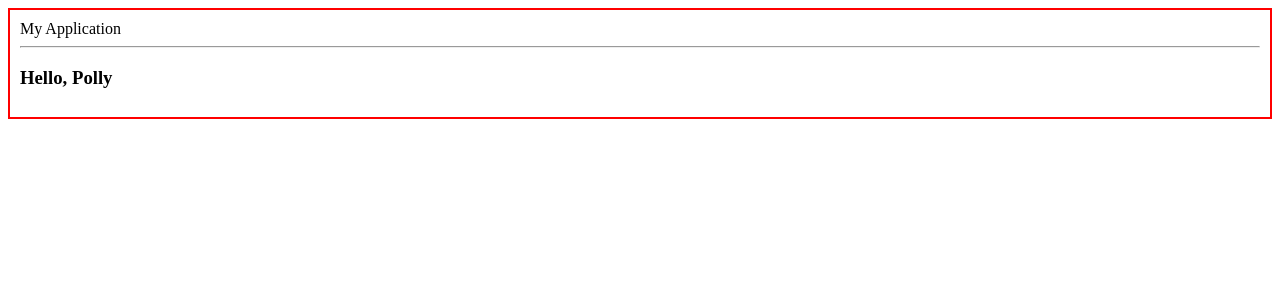
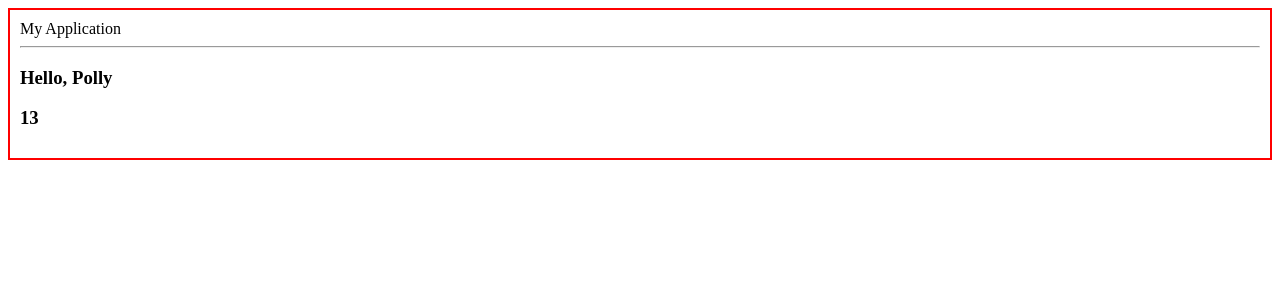
Before and after one commit to frances8713/react-exercises, a React (Create React App) app: page / in a window 1280 px wide. Shown: the top 300 px of the page. Built offline with nearby package versions, Linux system fonts and the light colour scheme.

Commit message:
feat: function-components-02

```diff
--- a/src/App.js
+++ b/src/App.js
@@ -4,6 +4,7 @@ import { Container } from './Container'
 import { TodoList } from "./TodoList";
 import { LanguageContext } from "./LanguageContext";
 import { DisplayLanguage } from "./DisplayLanguage";
+import { Sum } from './Sum'
 
 
 
@@ -23,6 +24,7 @@ export class App extends React.Component {
           <div>
           <Container title="My Application">
           <Welcome name={'Polly'}/>
+          <Sum />
           </Container>
           </div>
         )
--- /dev/null
+++ b/src/Sum.js
@@ -0,0 +1,5 @@
+
+
+export function Sum ({numbers = [3, 4, 6]}) {
+    return <h3>{numbers.reduce((a , b) => a + b)}</h3>
+}
```
